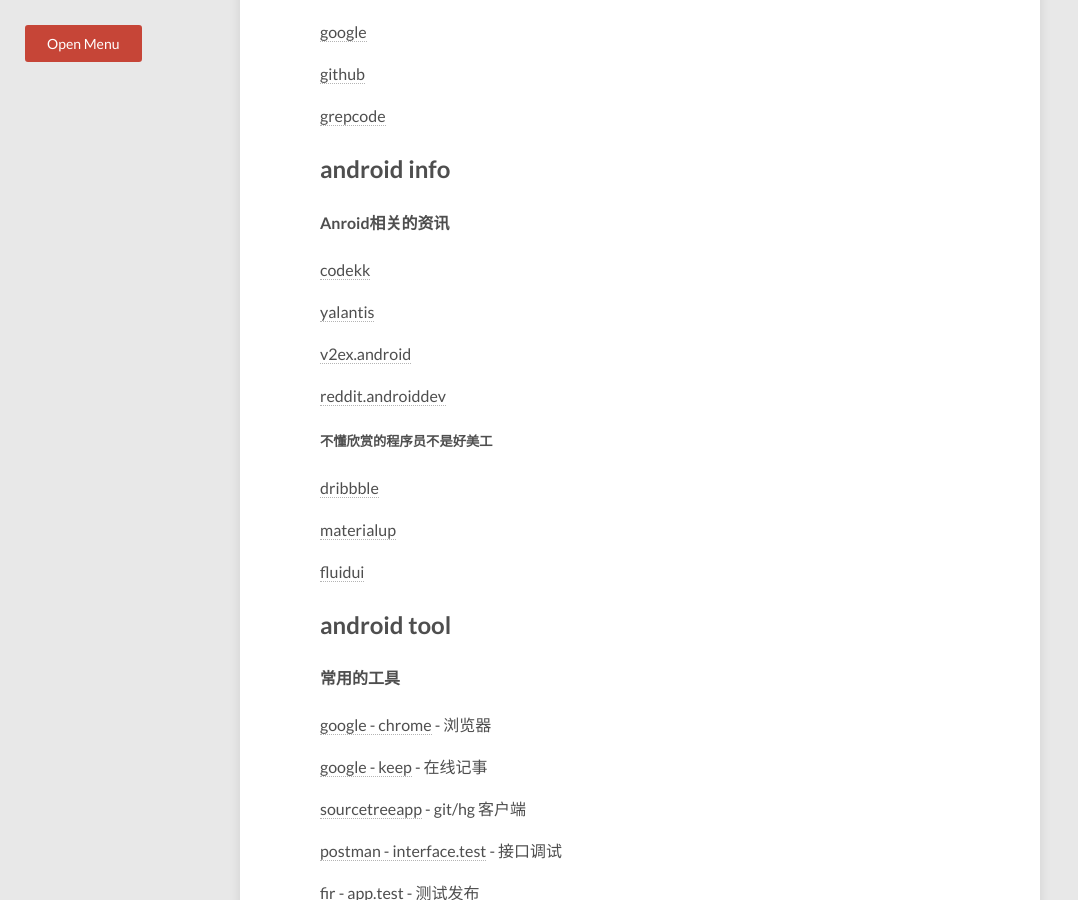
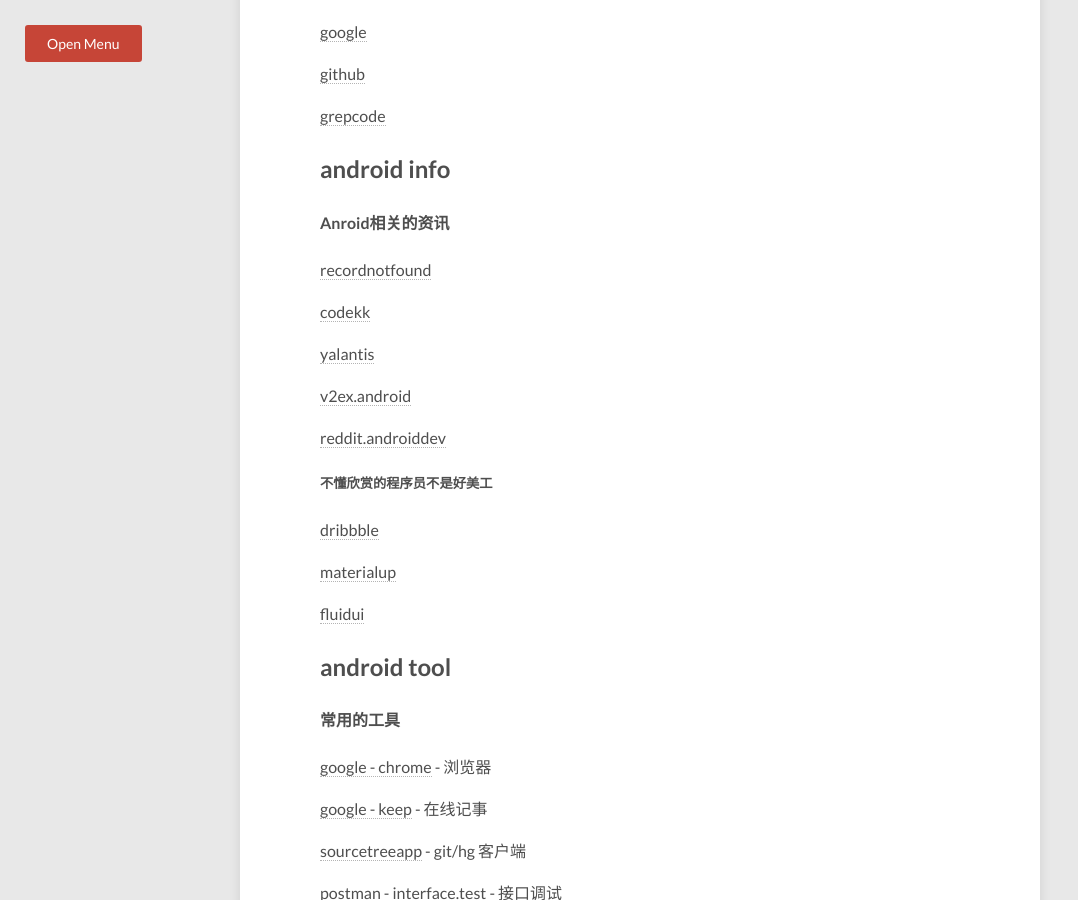
Before and after one commit to tengbinlive/tengbinlive.github.io, a Jekyll site: the page built from _posts/2016-04-28-code-android-other3.md, in a window 1280 px wide and 900 px high, scrolled down 949 px. Shown: the whole window, without its empty margins (0-1078 px from the left). Built offline with Jekyll 4.4.1, drawn with Linux system fonts in a browser that asks for light colours; nearby versions of some CDN libraries.

Commit message:
no message

```diff
--- a/_posts/2016-04-28-code-android-other3.md
+++ b/_posts/2016-04-28-code-android-other3.md
@@ -38,6 +38,8 @@
 ##  <h id="2">android info</h>
 
 ####  Anroid相关的资讯
+
+[recordnotfound](https://recordnotfound.com/)
 
 [codekk](http://p.codekk.com/)
 
```
